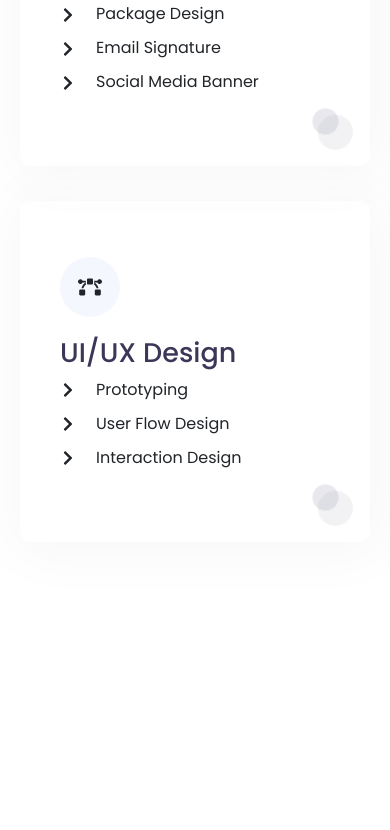
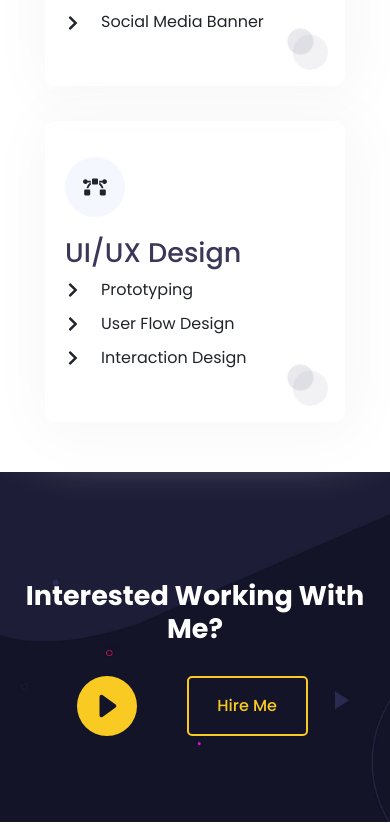
Before and after one commit to Kristal0024/React-vite-project, a React (Vite) app: page / in a window 390 px wide. Shown: the part 5674-6504 px from the top of the page. Before the commit the page ends 6266 px from the top, so only its background shows below. Built offline with nearby package versions, Linux system fonts and the light colour scheme.

Commit message:
half responsiveness

```diff
--- a/src/App.css
+++ b/src/App.css
@@ -823,7 +823,7 @@ section[role=individual-componentsecond] {
   width: 90px;
 }
 
-@media only screen and (max-width: 992px) {
+@media only screen and (max-width: 992px) and (min-width: 448px) {
   .servicewrapper {
     height: -moz-fit-content;
     height: fit-content;
@@ -836,6 +836,44 @@ section[role=individual-componentsecond] {
     flex-direction: column;
     width: -moz-fit-content;
     width: fit-content;
+  }
+}
+@media only screen and (max-width: 447px) and (min-width: 290px) {
+  .servicewrapper {
+    height: -moz-fit-content;
+    height: fit-content;
+    justify-content: center;
+    align-items: center;
+  }
+  .servicewrapper-details {
+    margin: 0;
+    display: flex;
+    flex-direction: column;
+    width: -moz-fit-content;
+    width: fit-content;
+  }
+  .servicewrapper-details .service {
+    width: 300px;
+    padding: 36px 20px;
+  }
+}
+@media only screen and (max-width: 289px) {
+  .servicewrapper {
+    height: -moz-fit-content;
+    height: fit-content;
+    justify-content: center;
+    align-items: center;
+  }
+  .servicewrapper-details {
+    margin: 0;
+    display: flex;
+    flex-direction: column;
+    width: -moz-fit-content;
+    width: fit-content;
+  }
+  .servicewrapper-details .service {
+    width: 250px;
+    padding: 5px;
   }
 }
 .hiresection {
@@ -854,6 +892,11 @@ section[role=individual-componentsecond] {
 }
 .hiresection-detail h1 {
   color: #ffffff;
+}
+@media all and (max-width: 576px) {
+  .hiresection-detail h1 {
+    font-size: 27px;
+  }
 }
 .hiresection-detail-content {
   width: 100%;
@@ -882,6 +925,15 @@ section[role=individual-componentsecond] {
   align-items: center;
 }
 
+@media only screen and (max-width: 480px) {
+  .hiresection-detail-content {
+    flex-wrap: wrap;
+    margin: 0;
+  }
+  .hiresection-detail-content .hirebtn {
+    margin-left: 50px;
+  }
+}
 .contactwrapper {
   background-color: #edbc11;
   padding-bottom: 0;
@@ -1023,6 +1075,17 @@ section[role=individual-componentsecond] {
   margin: auto 20px;
 }
 
+@media only screen and (max-width: 992px) {
+  .faqwrapper {
+    margin: 0;
+  }
+  .faqwrapper-accordion {
+    width: 100%;
+  }
+  .faqwrapper-accordion .accordion-body {
+    margin: 0;
+  }
+}
 .headerwrapper {
   width: 100%;
   height: 150px;
@@ -1138,6 +1201,63 @@ section[role=individual-componentsecond] {
   color: #f9ca21;
 }
 
+@media only screen and (max-width: 992px) and (min-width: 769px) {
+  .worksectionwrapper-head {
+    flex-direction: column;
+    align-items: start;
+    padding: 60px 60px;
+  }
+  .worksectionwrapper-head-btns {
+    flex-wrap: wrap;
+    width: 100%;
+  }
+  .gridwrapper {
+    padding: 0 50px !important;
+  }
+}
+@media only screen and (max-width: 768px) and (min-width: 480px) {
+  .worksectionwrapper-head {
+    flex-direction: column;
+    align-items: start;
+    padding: 60px 60px;
+  }
+  .worksectionwrapper-head-btns {
+    flex-wrap: wrap;
+    width: 100%;
+  }
+  .gridwrapper {
+    display: flex !important;
+    flex-direction: column;
+    overflow: hidden;
+    padding: 0 60px !important;
+  }
+  .gridwrapper > div img {
+    height: -moz-fit-content;
+    height: fit-content;
+  }
+}
+@media only screen and (max-width: 479px) {
+  .worksectionwrapper-head {
+    flex-direction: column;
+    align-items: start;
+    padding: 60px 20px;
+  }
+  .worksectionwrapper-head-btns {
+    flex-wrap: wrap;
+    width: 100%;
+    padding: 0;
+  }
+  .gridwrapper {
+    display: flex !important;
+    flex-direction: column;
+    overflow: hidden;
+    padding: 0 60px !important;
+  }
+  .gridwrapper > div img {
+    height: -moz-fit-content;
+    height: fit-content;
+  }
+}
 .blogsectionwrapper {
   height: -moz-fit-content;
   height: fit-content;
--- a/src/App.jsx
+++ b/src/App.jsx
@@ -51,9 +51,9 @@ const element= document.getElementById(id)
       <Aboutsection/>
       <Resumesection/>
       <Services/>
-      {/* <Hiresection/> */}
-      {/* <Faq/> */}
-      {/* <Worksection/> */}
+      <Hiresection/>
+      <Faq/>
+      <Worksection/>
       {/* <Testimonials/> */}
       {/* <Blogsection/> */}
       {/* <Contact/> */}
--- a/src/styles/components/_Aboutsection.scss
+++ b/src/styles/components/_Aboutsection.scss
@@ -119,7 +119,7 @@
         }
   }
 }
-@media only screen and (max-width:767px) and       (min-width:480px){
+@media only screen and (max-width:767px) and (min-width:480px){
     .Aboutsectionwrapper{
     &-details{
         flex-direction: column;
--- a/src/styles/components/_Faqsection.scss
+++ b/src/styles/components/_Faqsection.scss
@@ -39,3 +39,15 @@
     }
   }
 }
+@media only screen and (max-width:992px){
+  .faqwrapper{
+    margin: 0;
+    &-accordion{
+      width: 100%;
+      .accordion-body{
+        // background-color: red;
+        margin: 0;
+    }
+    }
+  }
+}
--- a/src/styles/components/_Hiresection.scss
+++ b/src/styles/components/_Hiresection.scss
@@ -15,6 +15,9 @@
         &-detail{
             h1{
                 color: $color-white;
+                @include responsive-for($sm){
+                    font-size:$section-head;
+                }
             }
            &-content{
             width: 100%;
@@ -48,3 +51,16 @@
            }
         }
     }
+    @media only screen and (max-width:480px){
+        .hiresection{
+                &-detail{
+              &-content{
+            flex-wrap: wrap;
+            margin: 0;
+            .hirebtn{
+                margin-left: 50px;
+            }
+              }
+            }
+        }
+    }
--- a/src/styles/components/_Servicesection.scss
+++ b/src/styles/components/_Servicesection.scss
@@ -74,7 +74,7 @@
             width: 90px;
         }
     }
-    @media only screen and (max-width:992px){
+    @media only screen and (max-width:992px) and (min-width:448px){
         .servicewrapper{
             // border: 2px solid blue;
             height: fit-content;
@@ -89,3 +89,40 @@
             }
         }
     }
+     @media only screen and (max-width:447px)
+     and (min-width:290px){
+        .servicewrapper{
+            // border: 2px solid blue;
+              height: fit-content;
+            justify-content: center;
+            align-items: center;
+            &-details{
+                  margin: 0;
+                display: flex;
+                flex-direction: column;
+                width: fit-content;
+               .service{
+                width: 300px;
+                padding: 36px 20px;
+               }
+            }
+        }
+     }
+       @media only screen and (max-width:289px){
+        .servicewrapper{
+            // border: 2px solid blue;
+              height: fit-content;
+            justify-content: center;
+            align-items: center;
+            &-details{
+                  margin: 0;
+                display: flex;
+                flex-direction: column;
+                width: fit-content;
+               .service{
+                width: 250px;
+                padding: 5px;
+               }
+            }
+        }
+       }
--- a/src/styles/components/_Worksection.scss
+++ b/src/styles/components/_Worksection.scss
@@ -104,3 +104,72 @@
         }
     }
 }
+@media only screen and (max-width:992px) and (min-width:769px){
+    .worksectionwrapper{
+     &-head{
+        flex-direction: column;
+        align-items: start;
+                    padding: 60px 60px;
+        &-btns{
+            flex-wrap: wrap;
+            width: 100%;
+
+        }
+    }
+}
+.gridwrapper{
+    padding: 0 50px !important;
+}
+ .gridwrapper>div img{
+
+ }
+}
+@media only screen and (max-width:768px) and  (min-width:480px){
+.worksectionwrapper{
+    &-head{
+        flex-direction: column;
+        align-items: start;
+                    padding: 60px 60px;
+        &-btns{
+            flex-wrap: wrap;
+            width: 100%;
+
+        }
+    }
+}
+.gridwrapper{
+display: flex !important;
+flex-direction: column;
+overflow: hidden;
+padding: 0 60px !important;
+}
+  .gridwrapper>div img{
+    height:fit-content;
+  }
+}
+
+@media only screen and (max-width:479px){
+.worksectionwrapper{
+    &-head{
+        flex-direction: column;
+        align-items: start;
+                    padding: 60px 20px;
+        &-btns{
+            flex-wrap: wrap;
+            width: 100%;
+
+        padding: 0;
+        }
+    }
+
+}
+.gridwrapper{
+display: flex !important;
+flex-direction: column;
+overflow: hidden;
+padding: 0 60px !important;
+}
+  .gridwrapper>div img{
+    height:fit-content;
+  }
+}
```
Also changed, not shown: 1 other file (tests, documents, lock files or other folders).
